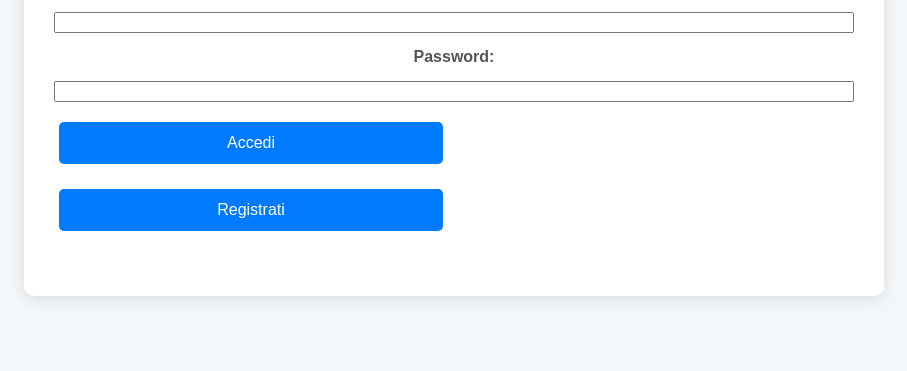
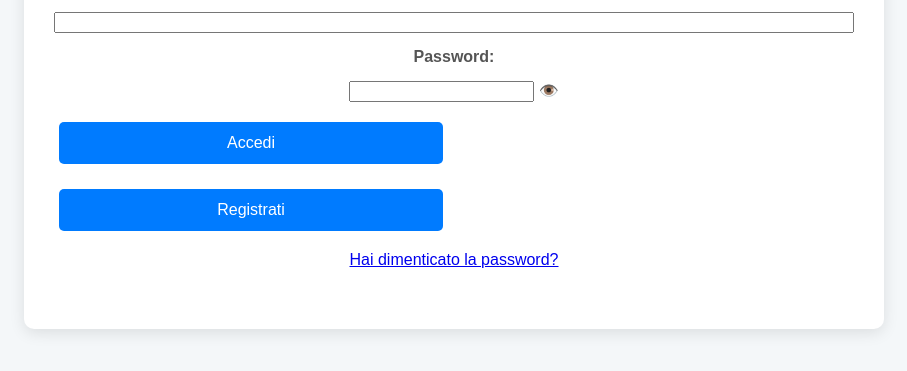
Before and after one commit to gabba3d-engineer/Pressure-diary, a plain HTML site: page index.html in a window 1280 px wide. Shown: the part 159-530 px from the top of the page, without its empty margins (186-1093 px from the left). Drawn offline with nearby package versions, Linux system fonts and the light colour scheme.

Commit message:
Update index.html

```diff
--- a/index.html
+++ b/index.html
@@ -18,10 +18,15 @@
             <input type="text" id="username" required>
 
             <label for="password">Password:</label>
-            <input type="password" id="password" required>
+            <div class="password-container">
+                <input type="password" id="password" required>
+                <span id="togglePassword" class="eye-icon">👁️</span>
+            </div>
 
             <button type="submit" id="loginBtn">Accedi</button>
             <button type="button" id="registerBtn">Registrati</button>
+
+            <a href="#" id="forgotPasswordLink">Hai dimenticato la password?</a>
         </form>
         <p id="message"></p>
     </div>
@@ -79,6 +84,7 @@
         </table>
 
         <button id="exportPdfBtn">Esporta in PDF</button>
+        <button id="exportJsonBtn">Esporta in JSON</button>
 
         <h2>Andamento della Pressione</h2>
         <div class="chart-container">
```
